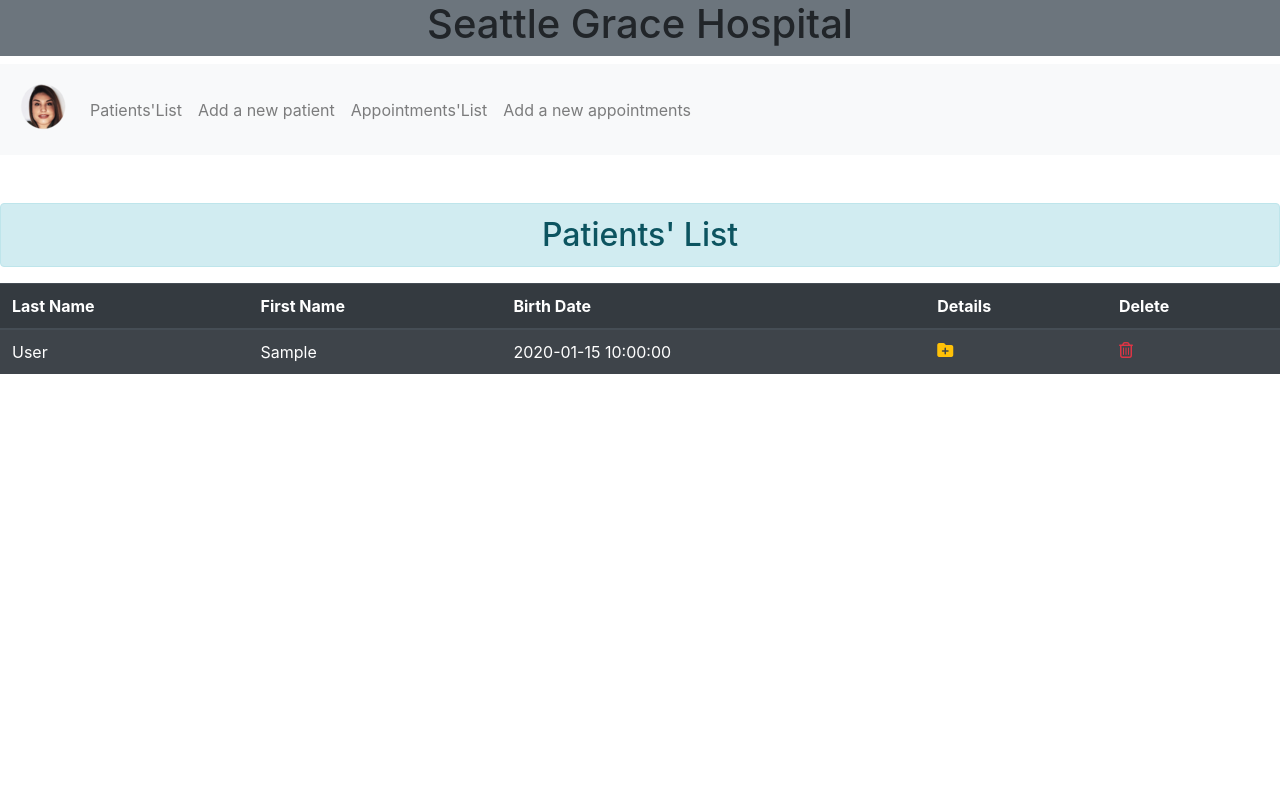
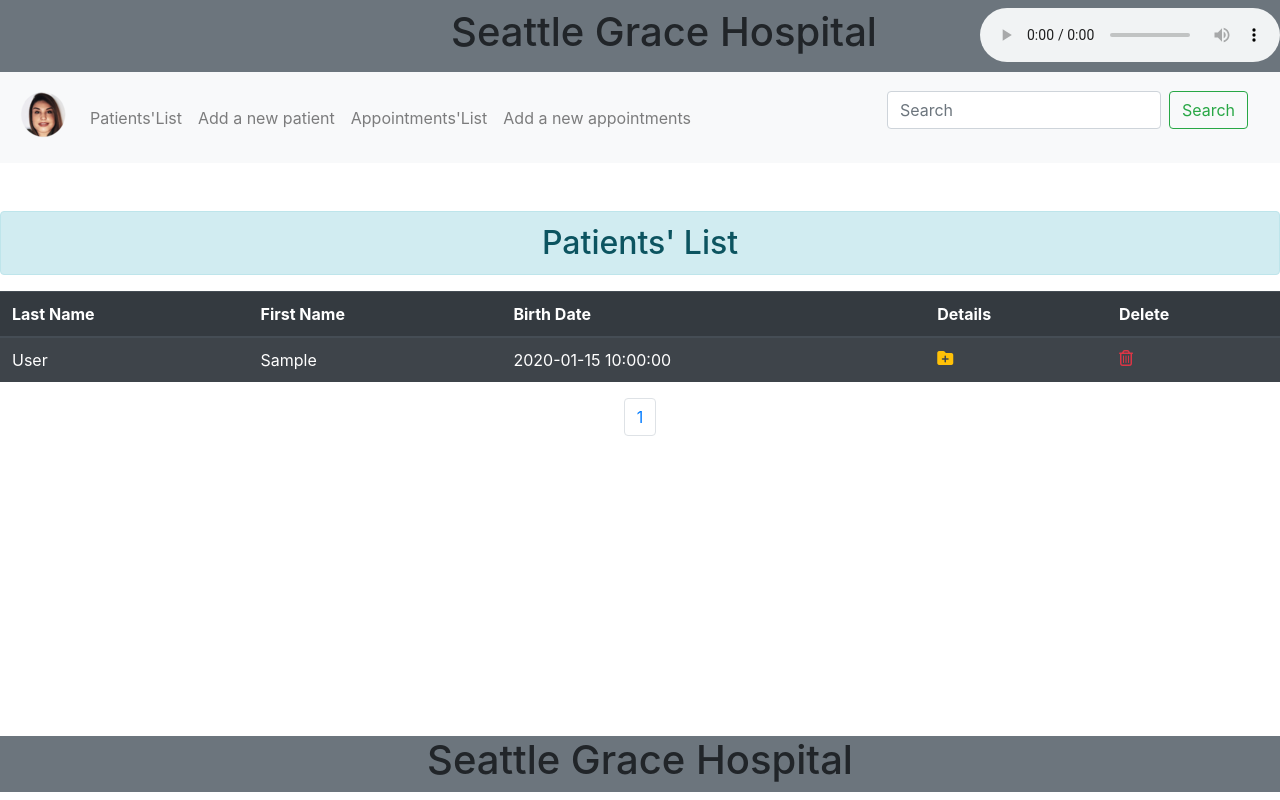
Before and after one commit to HysteriaKa/hopitalexo, a PHP site: page /liste-patients.php in a window 1280 px wide. Run offline with PHP 8.4, Linux system fonts and the light colour scheme; tables that the repository leaves empty or names only in its code hold one stand-in row (values such as "Sample post"); some libraries are stand-ins or nearby versions.

Commit message:
Refactoring

```diff
--- a/ajout-rendezvous.php
+++ b/ajout-rendezvous.php
@@ -35,7 +35,7 @@
                 <label class="font-weight-bold">Date RDV </label>
                 <input type="date" name="date" />
                 <label class="font-weight-bold">Heure RDV </label>
-                <input type="time" name="heure" />
+                <input type="time" name="heure" min="09:00" max="16:00" step="1800"/>
                 <input class="bg-info" type="submit" name="appmt" value="Add appmt" />
             </div>
         </form>
--- /dev/null
+++ b/assets/desktop.ini
@@ -0,0 +1,2 @@
+[LocalizedFileNames]
+Chansons_par_Episode_-Gavin_Decraw-Soldier.mp3=@Chansons_par_Episode_-Gavin_Decraw-Soldier.mp3,0
--- /dev/null
+++ b/footer.php
@@ -0,0 +1,3 @@
+<div style="position: absolute; width:100vw; bottom: 0;">
+<h1 class="text-center bg-secondary pb-2">Seattle Grace Hospital</h1>
+</div>
--- a/head.php
+++ b/head.php
@@ -7,5 +7,10 @@
     <link rel="stylesheet" href="https://stackpath.bootstrapcdn.com/bootstrap/4.4.1/css/bootstrap.min.css" integrity="sha384-Vkoo8x4CGsO3+Hhxv8T/Q5PaXtkKtu6ug5TOeNV6gBiFeWPGFN9MuhOf23Q9Ifjh" crossorigin="anonymous">
     <script src="https://kit.fontawesome.com/9b18ba69c6.js" crossorigin="anonymous"></script>
 </head>
+<div class="d-flex justify-content-between bg-secondary p-2" style="position:relative;">
+    <h1 class=" ml-5 text-center bg-secondary w-100 ">Seattle Grace Hospital</h1>
+    <audio controls="controls" style="position:absolute; right:0;">
+            <source src="assets/song.mp3" type="audio/mp3" />
+        </audio>
 
-<h1 class="text-center bg-secondary pb-2">Seattle Grace Hospital</h1>
+</div>
--- a/index.php
+++ b/index.php
@@ -23,7 +23,7 @@ include_once 'head.php'
                         <img src="assets/glam.jpg" class="d-block w-100" alt="...">
                     </div>
                     <div class="carousel-item">
-                        <img src="assets/docka.JPG" class="d-block w-100" alt="...">
+                        <img src="assets/docka.JPG" class="d-block w-70" alt="...">
                     </div>
                 </div>
                 <a class="carousel-control-prev" href="#carouselExampleControls" role="button" data-slide="prev">
@@ -41,5 +41,7 @@ include_once 'head.php'
     include_once 'bootstrap.php'
     ?>
 </body>
-
+<?php
+    include_once 'footer.php'
+    ?>
 </html>
--- a/liste-patients.php
+++ b/liste-patients.php
@@ -4,9 +4,19 @@ include_once 'head.php'
 <?php
 include_once 'navbar.php'
 ?>
+
 <body>
 
     <?php
+    // Pagination variables
+    $nPerPage = 5;
+    $page = 1;
+    if (isset($_GET['page']) AND !empty($_GET['page']))
+    {
+        $page = $_GET['page'];
+    }
+    $offset = ($nPerPage * $page)-$nPerPage;
+
     try {
         // On se connecte à MySQL
         $bdd = new PDO('mysql:host=localhost:3308;dbname=hospitale2n;charset=utf8', 'root', '');
@@ -26,7 +36,22 @@ include_once 'navbar.php'
     ?>
 
     <?php
-    $reponse = $bdd->query("SELECT patients.id, lastname, firstname, birthdate, phone, mail FROM patients "); ?>
+    if (isset($_GET['searchbarre']) AND !empty($_GET['searchbarre']))
+    {
+        $search=$_GET['searchbarre'];
+        $sql = ("SELECT patients.id, lastname, firstname, birthdate, phone, mail FROM patients WHERE lastname LIKE :search or firstname LIKE :search " );
+        $reponse = $bdd->prepare($sql);
+        $reponse->execute(array('search' => $search.'%'));
+    }else{
+        $reponse = $bdd->prepare("SELECT patients.id, lastname, firstname, birthdate, phone, mail FROM patients LIMIT :lim OFFSET :offs");
+        $reponse->bindValue('lim', $nPerPage, PDO::PARAM_INT);
+        $reponse->bindValue('offs', $offset, PDO::PARAM_INT);
+        $reponse->execute();
+    }
+    $countStatement = $bdd->query("SELECT COUNT(*) FROM patients");
+    $count = $countStatement->fetch();
+    $nbpages = ceil(intval($count[0]) / $nPerPage);
+    ?>
     <h2 class="alert alert-info text-center" role="alert"> Patients' List</h2>
     <table class="table table-striped table-dark">
         <thead>
@@ -36,9 +61,11 @@ include_once 'navbar.php'
                 <th scope="col">Birth Date</th>
                 <th scope="col">Details</th>
                 <th scope="col">Delete</th>
+            </tr>
 
-            </tr>
         </thead>
+
+
         <?php
         while ($donnees = $reponse->fetch()) {
         ?>
@@ -47,19 +74,37 @@ include_once 'navbar.php'
                 <td> <?php echo $donnees['lastname']; ?></td>
                 <td><?php echo $donnees['firstname']; ?></td>
                 <td><?php echo $donnees['birthdate']; ?></td>
-                    <td><a href="profil-patients.php?id=<?php echo $donnees['id'] ?>"><i class="fas fa-folder-plus text-warning"></i></a></td>
+                <td><a href="profil-patients.php?id=<?php echo $donnees['id'] ?>"><i
+                            class="fas fa-folder-plus text-warning"></i></a></td>
                 <td><a href="liste-patients.php?delete_id=<?php echo $donnees['id'] ?>"><i
                             class="far fa-trash-alt text-danger"></i></a></td>
             </tr>
+        </tbody>
+
         <?php
         }
+        $reponse->closeCursor();
+            ?>
+    </table>
 
-        $reponse->closeCursor();
+    <nav aria-label="Page navigation example" class="d-flex justify-content-center">
+        <ul class="pagination">
+            <?php
 
+
+       for($i=1;$i<=$nbpages; $i++)  {
         ?>
+            <li class="page-item"><a class="page-link" href="liste-patients.php?page=<?= $i ?>"><?= $i ?></a></li>
+        <?php
+        }
+        ?>
+        </ul>
+    </nav>
     <?php
             include_once 'bootstrap.php'
             ?>
 </body>
-
+<?php
+include_once 'footer.php';
+?>
 </html>
--- a/liste-rendezvous.php
+++ b/liste-rendezvous.php
@@ -25,7 +25,7 @@ include_once 'navbar.php'
     }
 
     // Create list
-    $reponse = $bdd->query("SELECT appointments.id, lastname, firstname, phone, dateHour FROM patients
+    $reponse = $bdd->query("SELECT appointments.id, lastname, firstname, phone, DATE_FORMAT(dateHour, '%d-%m-%Y %Hh:%imin') AS dateHour FROM patients
     JOIN appointments ON patients.id = appointments.idPatients"); ?>
     <h2 class="alert alert-info text-center" role="alert">Appointments'list</h2>
     <table class="table table-striped table-dark">
@@ -56,7 +56,6 @@ include_once 'navbar.php'
 
             <?php
 
-
 ?>
 
             <?php
--- a/navbar.php
+++ b/navbar.php
@@ -1,6 +1,7 @@
 <nav class="navbar navbar-expand-lg navbar-light bg-light mb-5">
     <a class="navbar-brand" href="index.php"><img src="assets/mar.png" alt=""></a>
-    <button class="navbar-toggler" type="button" data-toggle="collapse" data-target="#navbarNav" aria-controls="navbarNav" aria-expanded="false" aria-label="Toggle navigation">
+    <button class="navbar-toggler" type="button" data-toggle="collapse" data-target="#navbarNav"
+        aria-controls="navbarNav" aria-expanded="false" aria-label="Toggle navigation">
         <span class="navbar-toggler-icon"></span>
     </button>
     <div class="collapse navbar-collapse" id="navbarNav">
@@ -19,4 +20,21 @@
             </li>
         </ul>
     </div>
+    <?php
+    $search = "";
+    if (isset($_GET['searchbarre']) AND !empty($_GET['searchbarre']))
+    {
+        $search=$_GET['searchbarre'];
+    }
+        ?>
+    <form method="GET" class="form-inline my-2 my-lg-0 pb-3 pr-3 d-flex justify-content-end">
+        <input class="form-control mr-sm-2" type="search" name="searchbarre" placeholder="Search" aria-label="Search" value="<?= $search ?>">
+        <button class="btn btn-outline-success my-2 my-sm-0" type="submit">Search</button>
+    </form>
 </nav>
+
+
+<?php
+
+    include_once 'bootstrap.php'
+?>
```
Also changed, not shown: ajout-patient.php (+5 -7 lines), test.php (added, +34 -0 lines), 2 other files. Lines whose indentation alone changed are shown as unchanged.
